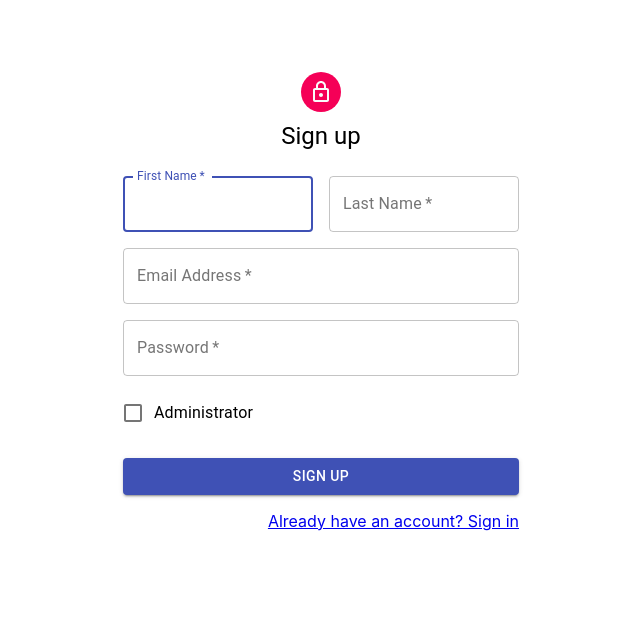
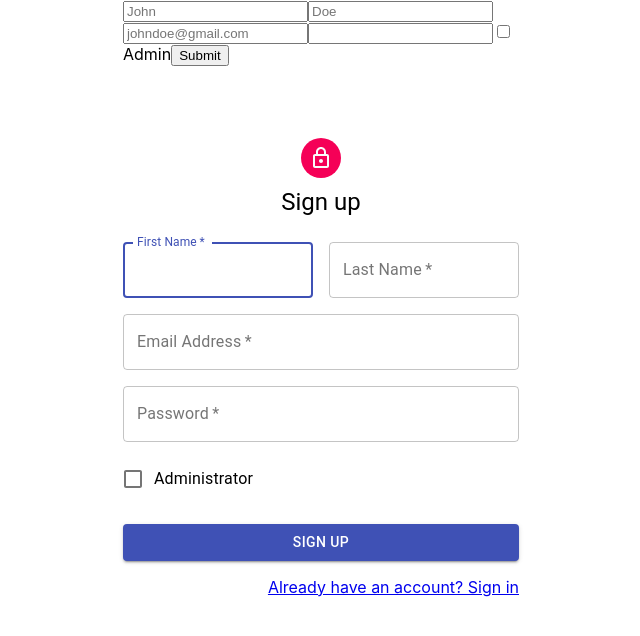
Before and after one commit to oleksandrnurzhanov/library-app-with-react, a React (Create React App) app: page /sign-up in a window 1280 px wide. Shown: the top 636 px of the page, without its empty margins (319-959 px from the left). Built offline with nearby package versions, Linux system fonts and the light colour scheme.

Commit message:
Adding creating user functionality

```diff
--- a/package.json
+++ b/package.json
@@ -10,6 +10,7 @@
     "@testing-library/react": "^9.5.0",
     "@testing-library/user-event": "^7.2.1",
     "@types/jest": "^25.1.4",
+    "@types/json-server": "^0.14.2",
     "@types/node": "^13.9.8",
     "@types/react": "^16.9.29",
     "@types/react-dom": "^16.9.5",
--- a/src/db/db.json
+++ b/src/db/db.json
@@ -1,20 +1,44 @@
 {
   "users": [
     {
-            "id": "fvrwxf3wp1",
-            "type": "ADMIN_USER",
       "firstName": "Harry",
       "lastName": "Potter",
       "email": "hpotter@gmail.com",
-            "password": "Qwerty1@"
+      "password": "Qwerty1@",
+      "isAdmin": true,
+      "id": "fvrwxf3wp1"
     },
     {
-            "id": "fvrwxf3wp2",
-            "type": "OTHER_USER",
       "firstName": "Arthur",
       "lastName": "Carry",
       "email": "acurry@gmail.com",
-            "password": "Qwerty1@"
+      "password": "Qwerty1@",
+      "isAdmin": false,
+      "id": "fvrwxf3wp2"
+    },
+    {
+      "firstName": "2",
+      "lastName": "2",
+      "email": "2@gmail.com",
+      "password": "Qwerty1@",
+      "isAdmin": true,
+      "id": "76gyL2R"
+    },
+    {
+      "firstName": "3",
+      "lastName": "3",
+      "email": "3@gmail.com",
+      "password": "Qwerty1@",
+      "isAdmin": true,
+      "id": "lzekLIk"
+    },
+    {
+      "firstName": "4",
+      "lastName": "4",
+      "email": "4@gmail.com",
+      "password": "Qwerty1@",
+      "isAdmin": false,
+      "id": "5kYRM9M"
     }
   ]
 }
--- a/src/features/Auth/AuthAPI.tsx
+++ b/src/features/Auth/AuthAPI.tsx
@@ -1,17 +1,27 @@
-import axios from "axios";
-import { AuthRequest } from "./AuthInterfaces";
+import axios, { AxiosResponse } from "axios";
+import { SignInRequest, User } from "./AuthInterfaces";
 
 export const AuthAPi = {
-    fetchUserByEmail: (req: AuthRequest) => {
-        return axios.get(`http://localhost:3001/users`)
-            .then(resp => {
+    USERS_URL: "http://localhost:3001/users",
+    fetchUserByEmail: (req: SignInRequest) => {
+        return axios.get(AuthAPi.USERS_URL)
+            .then((res: AxiosResponse<User[]>) => {
+                const registeredUser = res.data.filter((user: User) => user.email === req.email && user.password === req.password);
+
                 return {
-                    isAuthorized: (req.email === 'hpotter@gmail.com' && req.password === 'Qwerty1@'),
+                    isAuthorized: !!registeredUser.length,
                     rememberUser: req.rememberUser
                 }
             })
             .catch((error: any) => {
                 console.log(error);
             });
+    },
+    registerUser: (user: User) => {
+        return axios.post(AuthAPi.USERS_URL, user, {  headers: { accept: 'application/json' }})
+            .then((res: AxiosResponse<User>) => res)
+            .catch((error: any) => {
+               console.log(error);
+            });
     }
 }
--- a/src/features/Auth/AuthSlice.tsx
+++ b/src/features/Auth/AuthSlice.tsx
@@ -1,21 +1,15 @@
 import { createSlice, createAsyncThunk } from '@reduxjs/toolkit';
-import { AuthRequest, AuthState } from "./AuthInterfaces";
-import axios from 'axios';
+import { SignInRequest, AuthState, User } from "./AuthInterfaces";
 import { AuthAPi } from "./AuthAPI";
-
-// Just for clarification
-// When we will have an API, we will dispatch `signIn` action which will be caught by our saga-middleware and then the saga run will be triggered.
-// Then after receiving BE response we will dispatch another action that will save the updated data to the store - exactly!
-// Overall store setup looks good to me ;)
-// "Slice-pattern" is somewhat similar to redux-subspace logic, you can check it out too. Cool! - thanks
-
-// const history = useHistory();
-// const location = useLocation();
-// const dispatch = useDispatch();
 
 export const fetchUserByEmail = createAsyncThunk(
     'auth/fetchUserByEmailStatus',
-    async (values: AuthRequest, thunkAPI) => await AuthAPi.fetchUserByEmail(values)
+    async (values: SignInRequest, thunkAPI) => await AuthAPi.fetchUserByEmail(values)
+)
+
+export const registerUser = createAsyncThunk(
+    'auth/registerUser',
+    async (user: User) => await AuthAPi.registerUser(user)
 )
 
 export const authSlice = createSlice({
@@ -25,30 +19,27 @@ export const authSlice = createSlice({
         rememberUser: false
     },
     reducers: {
-        signIn: (state: AuthState, action: { payload: AuthRequest }) => {
-        },
         signOut: (state: AuthState) => {
             state.isAuthorized = false;
             localStorage.removeItem('isAuthorized');
             localStorage.removeItem("rememberUser");
+            localStorage.removeItem("userData");
         }
     },
     extraReducers: {
-        [fetchUserByEmail.fulfilled.toString()]: (state, action: { payload: { isAuthorized: boolean, rememberUser: boolean } }) => {
-            console.log('async reducer');
-            console.log('action', action);
-            // const { from }: any = location.state || { from: { pathname: ROUTER_URLS.HOME } };
+        [fetchUserByEmail.fulfilled.toString()]: (state: AuthState, action: { payload: { isAuthorized: boolean, rememberUser: boolean } }) => {
             state.isAuthorized = action.payload.isAuthorized;
             state.rememberUser = action.payload.rememberUser;
-            // history.replace(from); // done - do sagas or thunks should be used?
             localStorage.setItem('isAuthorized', `${action.payload.isAuthorized}`);
             localStorage.setItem('rememberUser', `${action.payload.rememberUser}`);
+        },
+        [registerUser.fulfilled.toString()]: (state: AuthState, action: { payload: User }) => {
+            localStorage.setItem('userData', JSON.stringify(action.payload));
         }
     }
 });
 
 export const {
-    signIn,
     signOut
 } = authSlice.actions;
 
--- a/src/features/Auth/containers/SignIn/SignIn.tsx
+++ b/src/features/Auth/containers/SignIn/SignIn.tsx
@@ -1,20 +1,20 @@
 import React, { useState } from 'react';
 import { useDispatch } from "react-redux";
-import { Link } from 'react-router-dom';
+import { Link, useHistory, useLocation } from 'react-router-dom';
 import Avatar from '@material-ui/core/Avatar';
 import Container from '@material-ui/core/Container';
 import Typography from '@material-ui/core/Typography';
 import LockOutlinedIcon from '@material-ui/icons/LockOutlined';
 import TextField from '@material-ui/core/TextField';
 import Grid from '@material-ui/core/Grid';
-import Button from '@material-ui/core/Button';
 import FormControlLabel from '@material-ui/core/FormControlLabel';
 import Checkbox from '@material-ui/core/Checkbox';
 import { makeStyles } from '@material-ui/core/styles';
-import { signIn, fetchUserByEmail } from "../../AuthSlice";
+import { fetchUserByEmail } from "../../AuthSlice";
 import { Formik, Form, Field, ErrorMessage } from 'formik';
 import * as Yup from "yup";
-import { AuthRequest } from "../../AuthInterfaces";
+import { SignInRequest } from '../../AuthInterfaces';
+import { ROUTER_URLS } from "../../../../routes";
 
 const useStyles = makeStyles((theme) => ({
     paper: {
@@ -41,27 +41,14 @@ const SignIn = () => {
     const [email, setEmail] = useState('');
     const [password, setPassword] = useState('');
     const [remember, setRemember] = useState(false);
+    const history = useHistory();
+    const location = useLocation();
     const dispatch = useDispatch();
-
-    const initialFormState: AuthRequest = {
+    const initialFormState: SignInRequest = {
         email: '',
         password: '',
         rememberUser: false
     };
-
-    const submitForm = ((values: AuthRequest, setSubmitting: any ) => {
-        dispatch(signIn(values));
-        console.log('Alohomora!');
-        console.log('values', values);
-        console.log('setSubmitting', setSubmitting);
-        setTimeout(() => {
-            // alert(JSON.stringify(values, null, 2));
-            // dispatch(signIn(values));
-            dispatch(fetchUserByEmail(values))
-            setSubmitting(false);
-        }, 400);
-    });
-
     const Schema = Yup.object().shape({
         email: Yup
             .string()
@@ -77,14 +64,22 @@ const SignIn = () => {
                 /^(?=.*[A-Za-z])(?=.*\d)(?=.*[@$!%*#?&])[A-Za-z\d@$!%*#?&]{8,}$/,
                 "Must Contain 8 Characters, One Uppercase, One Lowercase, One Number and one special case Character"
             )
-    })
+    });
+
+    const submitForm = ((req: SignInRequest, setSubmitting: any ) => {
+        const { from }: any = location.state || { from: { pathname: ROUTER_URLS.HOME } };
+        dispatch(fetchUserByEmail(req));
+        setSubmitting(false);
+        console.log('from', from);
+        history.replace(from);
+    });
 
     return (
         <Container maxWidth="xs">
             <Formik
                 initialValues={initialFormState}
                 validationSchema={Schema}
-                onSubmit={(values, { setSubmitting }) => submitForm(values, setSubmitting)}>
+                onSubmit={(req: SignInRequest, { setSubmitting }) => submitForm(req, setSubmitting)}>
                 {({ isSubmitting }) => (
                     <Form>
                         <Field type="email" name="email" />
--- a/src/features/Auth/containers/SignUp/SignUp.tsx
+++ b/src/features/Auth/containers/SignUp/SignUp.tsx
@@ -10,6 +10,11 @@ import FormControlLabel from '@material-ui/core/FormControlLabel';
 import Checkbox from '@material-ui/core/Checkbox';
 import { Link } from 'react-router-dom';
 import { makeStyles } from '@material-ui/core/styles';
+import { User } from "../../AuthInterfaces";
+import { ErrorMessage, Field, Form, Formik } from 'formik';
+import * as Yup from "yup";
+import { registerUser } from "../../AuthSlice";
+import { useDispatch } from "react-redux";
 
 const useStyles = makeStyles((theme) => ({
     paper: {
@@ -33,9 +38,67 @@ const useStyles = makeStyles((theme) => ({
 
 const SignUp = () => {
     const classes = useStyles();
+    const dispatch = useDispatch();
+    const initialFormState: User = {
+        firstName: '',
+        lastName: '',
+        email: '',
+        password: '',
+        isAdmin: false
+    };
+    const Schema = Yup.object().shape({
+        firstName: Yup
+            .string()
+            .required('Please enter first name'),
+        lastName: Yup
+            .string()
+            .required('Please enter last name'),
+        email: Yup
+            .string()
+            .required('Please enter email address')
+            .matches(
+                /^[A-Z0-9._%+-]+@[A-Z0-9.-]+\.[A-Z]{2,4}$/i,
+                "Email is not valid"
+            ),
+        password: Yup
+            .string()
+            .required('Please enter password')
+            .matches(
+                /^(?=.*[A-Za-z])(?=.*\d)(?=.*[@$!%*#?&])[A-Za-z\d@$!%*#?&]{8,}$/,
+                "Must Contain 8 Characters, One Uppercase, One Lowercase, One Number and one special case Character"
+            )
+    });
+
+    const submitForm = ((user: User, setSubmitting: any ) => {
+        dispatch(registerUser(user));
+        setSubmitting(false);
+    });
 
     return (
         <Container maxWidth="xs">
+            <Formik
+                initialValues={initialFormState}
+                validationSchema={Schema}
+                onSubmit={(user: User, { setSubmitting }) => submitForm(user, setSubmitting)}>
+                {({ isSubmitting }) => (
+                    <Form>
+                        <Field name="firstName" placeholder="John" />
+                        <ErrorMessage name="firstName" component="div" />
+                        <Field name="lastName" placeholder="Doe" />
+                        <ErrorMessage name="lastName" component="div" />
+                        <Field type="email" name="email" placeholder="johndoe@gmail.com" />
+                        <ErrorMessage name="email" component="div" />
+                        <Field type="password" name="password" />
+                        <ErrorMessage name="password" component="div" />
+                        <label htmlFor="isAdmin">
+                            <Field type="checkbox" name="isAdmin" />Admin
+                        </label>
+                        <button type="submit" disabled={isSubmitting}>
+                            Submit
+                        </button>
+                    </Form>
+                )}
+            </Formik>
             <div className={classes.paper}>
                 <Avatar className={classes.avatar}>
                     <LockOutlinedIcon />
```
Also changed, not shown: src/features/Auth/AuthInterfaces.tsx (+3 -5 lines), 1 other file (tests, documents, lock files or other folders). Lines whose indentation alone changed are shown as unchanged.
